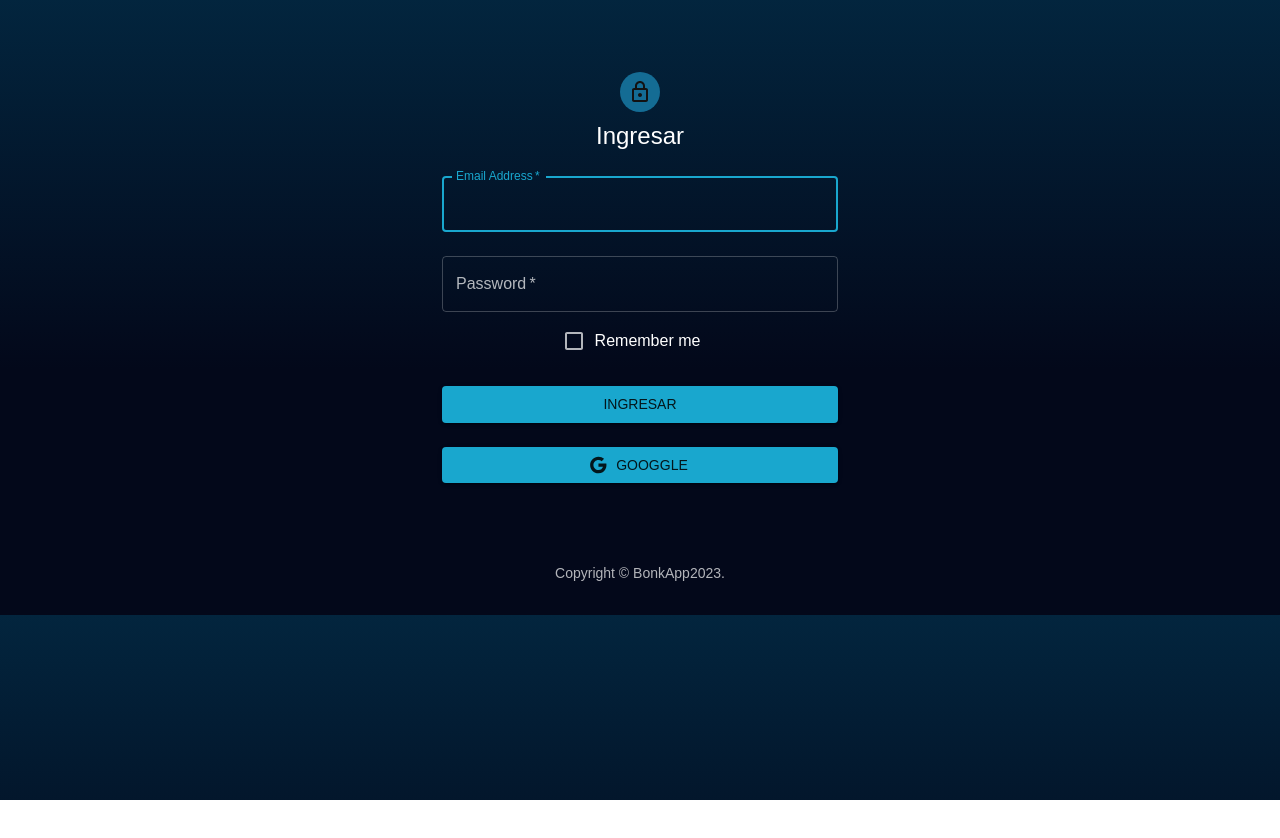
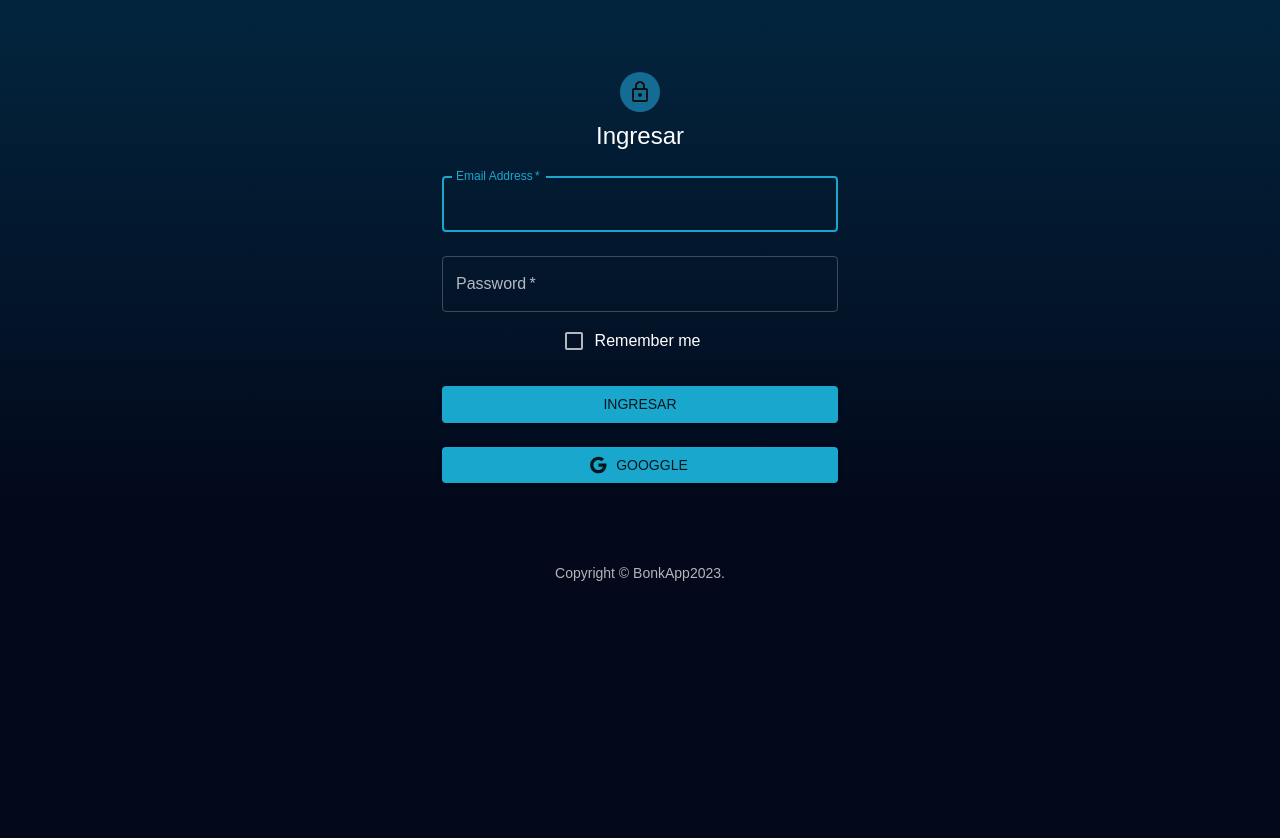
Before and after one commit to Bonk82/prestamos-app, a React (Vite) app: page /login in a window 1280 px wide. Shown: the top 838 px of the page. Before the commit the page ends 800 px from the top, so only its background shows below. Built offline with nearby package versions, Linux system fonts and the light colour scheme; no server answers.

Commit message:
retomando

```diff
--- a/src/App.css
+++ b/src/App.css
@@ -52,6 +52,7 @@
 } */
 body{
   background: linear-gradient(to top, #03081a 0 40%, #024768 170%) !important;
+  height: 100vh;
 }
 .gradient-prime {
   background: linear-gradient(to right, #ad5389, #3c1053)!important;
--- a/src/components/AdminClient.jsx
+++ b/src/components/AdminClient.jsx
@@ -146,7 +146,7 @@ export const AdminClient = () => {
               placeholder="dd-mm-yyyy"
               autoComplete="off"
               InputLabelProps={{
-                style: { top: '-0.8rem' },
+                style: { top: '-0.8rem',fontSize:'0.8rem' },
               }}
             />
             <TextField
--- a/src/index.css
+++ b/src/index.css
@@ -29,6 +29,7 @@ body {
   place-items: center;
   min-width: 320px;
   min-height: 100vh;
+  height: 100vh !important;
 }
 
 h1 {
--- a/src/pages/Home.jsx
+++ b/src/pages/Home.jsx
@@ -6,7 +6,7 @@ export const Home = () => {
 
   const insertarCliente = async () =>{
     console.log(adding);
-    await createCliente('Francisco Macuaga Acosta','Panchin',new Date(),'1234567','+591 642784','c/ Cañada Strongest detras del coliceo cerrado')
+    await createCliente('Perico de los Palotes','Panchin',new Date(),'1234567','+591 642784','c/ Cañada Strongest detras del coliceo cerrado')
     await getClientes();
     console.log(clientes);
     console.log(adding);
```
